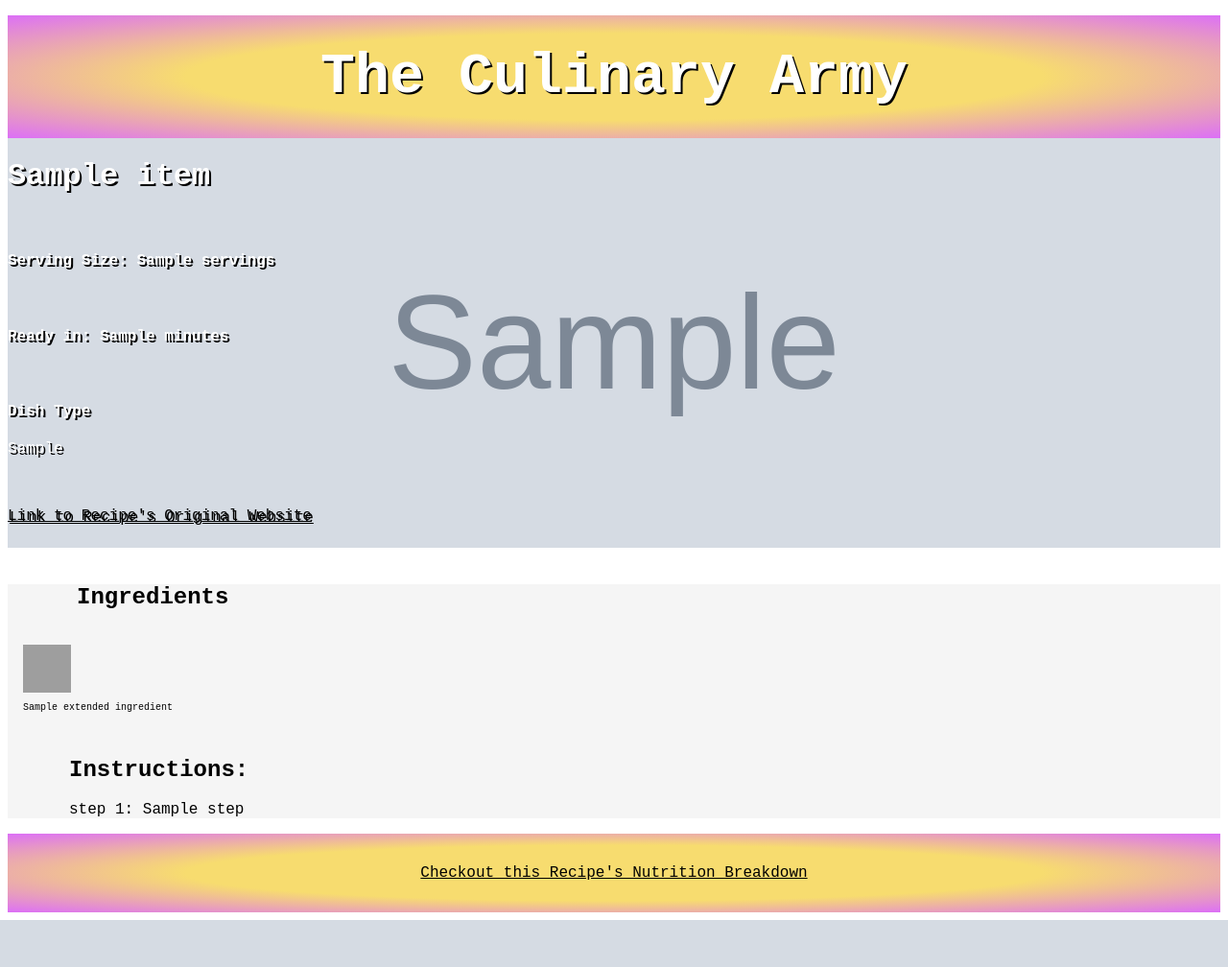
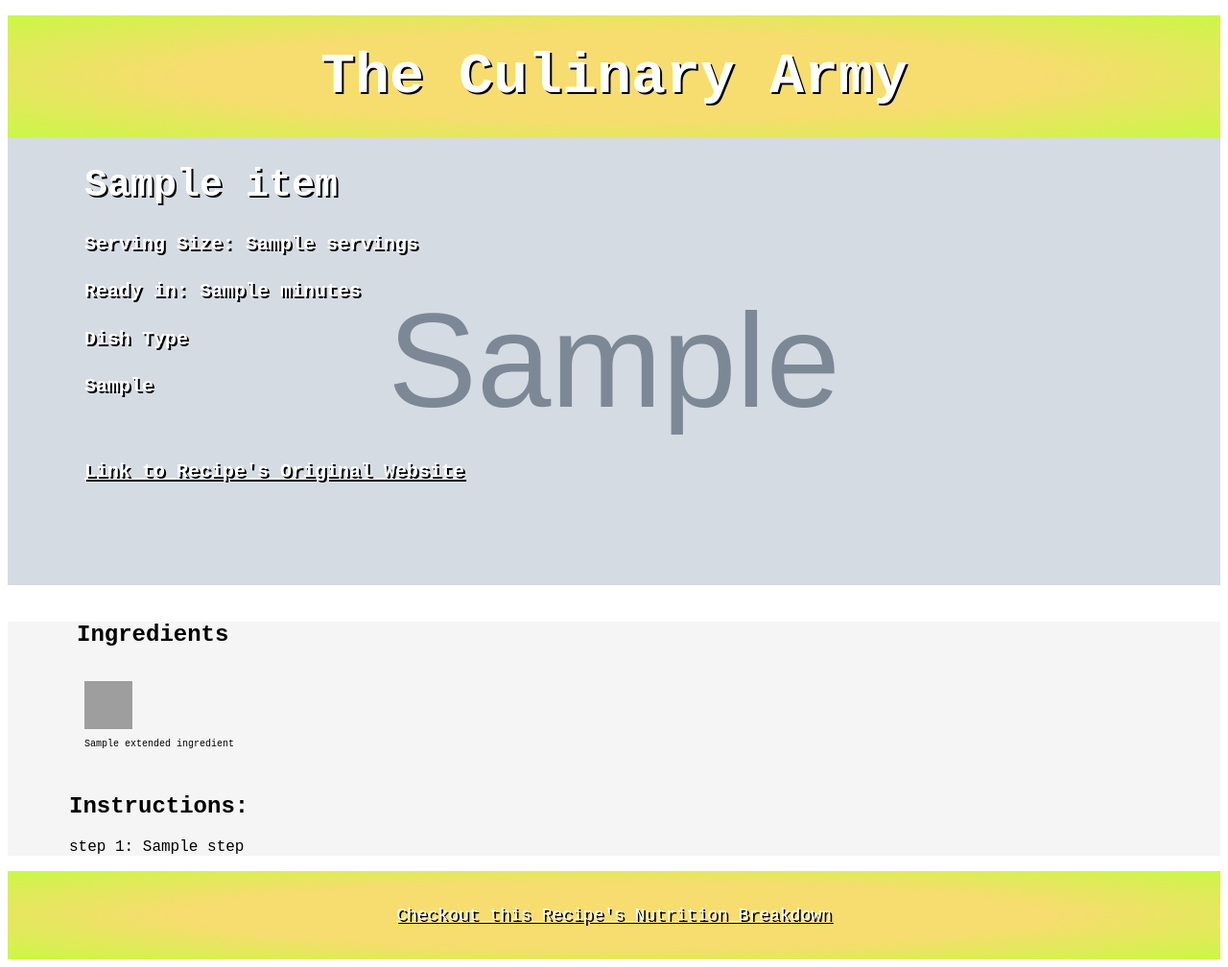
Before and after one commit to rpowers621/meal_app, a Flask app: page / in a window 1280 px wide. Shown: the whole page at 96% size. Before the commit the page ends 959 px from the top, so only its background shows below. Run offline with Flask 2, Linux system fonts and the light colour scheme; grey boxes marked "Sample" are stand-in pictures; a database or web service that is not in the repository returns one stand-in record (values such as "Sample title"); data that the repository does not hold is empty; grey boxes are pictures that could not be loaded.

Commit message:
built npm

```diff
--- a/app.py
+++ b/app.py
@@ -13,7 +13,7 @@ app.config["SEND_FILE_MAX_AGE_DEFAULT"] = 0
 @app.route("/")
 def main():
     # recipe_ids = search_recipe_by_ingred("chicken, tomatoes")
-    recipe_id = 715394
+    recipe_id = 782601
 
     (
         recipe_img,
--- a/package.json
+++ b/package.json
@@ -7,10 +7,12 @@
     "@testing-library/react": "^11.2.7",
     "@testing-library/user-event": "^12.8.3",
     "bootstrap": "^5.1.3",
+    "history": "^5.1.0",
     "npm-watch": "^0.11.0",
     "react": "^17.0.2",
     "react-bootstrap": "^2.0.1",
     "react-dom": "^17.0.2",
+    "react-router-dom": "^6.0.1",
     "react-scripts": "4.0.3",
     "web-vitals": "^1.1.2"
   },
--- a/spoonacular.py
+++ b/spoonacular.py
@@ -56,10 +56,10 @@ def get_recipe_info(id):
     ingredients = {}
     for i in range(length):
         try:
-
-            ingredients[response_data["extendedIngredients"][i]["name"]] = (
-                IMG_URL + response_data["extendedIngredients"][i]["image"]
-            )
+            if response_data["extendedIngredients"][i]["image"]:
+                ingredients[response_data["extendedIngredients"][i]["name"]] = (
+                    IMG_URL + response_data["extendedIngredients"][i]["image"]
+                )
 
         except KeyError:
             print(KeyError)
--- a/static/style.css
+++ b/static/style.css
@@ -3,33 +3,27 @@ html {
   }
 
 body{
-
  margin-top: 1em;
  font-family:'Courier New', Courier, monospace;
-
-
 }
 header{
     padding: 30px;
     text-align: center;
-    background:radial-gradient(#F7DC6F  50%, #DC6FF7 );
+    background:radial-gradient(#F7DC6F  50%, #CAF845);
     color: white;
     font-size: 60px;
     text-shadow: 2px 2px black;
     font-weight: bolder;
-
-
 }
 .row{
-
     display: flex;
-
 }
 .col{
     flex: 50%
 }
 .ingred{
    padding: 1em;
+   margin-left: 4em;
 }
 #nutrition{
     width: 50px;
@@ -42,9 +36,10 @@ header{
 footer{
     text-align: center;
     padding: 2em;
-    background:radial-gradient(#F7DC6F  50%, #DC6FF7 );
+    background:radial-gradient(#F7DC6F  50%, #CAF845 );
     color: white;
-
+    text-shadow: 2px 2px black;
+    font-size: large;
 }
 #recipe_pic{
     margin-top: 4em;
@@ -53,5 +48,11 @@ footer{
     background-color:whitesmoke;
 }
 a{
-    color: black;
+    color: white;
 }
+#left-side{
+    margin-left: 4em;
+    font-size: 20px;
+    padding: 0;
+    font-weight: bolder;
+}
--- a/templates/recipepage.html
+++ b/templates/recipepage.html
@@ -10,15 +10,15 @@
     </header>
 
 
-    <div class="row" style="background: url('{{recipe_img}}') no-repeat center center fixed;background-size: cover; height: 55%;overflow: hidden; width: 100%;
+    <div class="row" style="background: url('{{recipe_img}}') no-repeat center center fixed;background-size: cover; height: 60%;overflow: hidden; width: 100%;
         color:white; text-shadow: 2px 2px black;">
-        <div class="col">
+        <div class="col" id="left-side">
             <h1>{{recipe_title}}</h1>
-            <br>
+
             <h4> Serving Size: {{servings}}</h4>
-            <br>
+
             <h4> Ready in: {{ready_in_mins}} minutes</h4>
-            <br>
+
             <h4>Dish Type</h4>
             {%for i in range(length)%}
             <p>{{dish_types[i]}}</p>
```
Also changed, not shown: package-lock.json, static/nutritional_breakdown.png.
